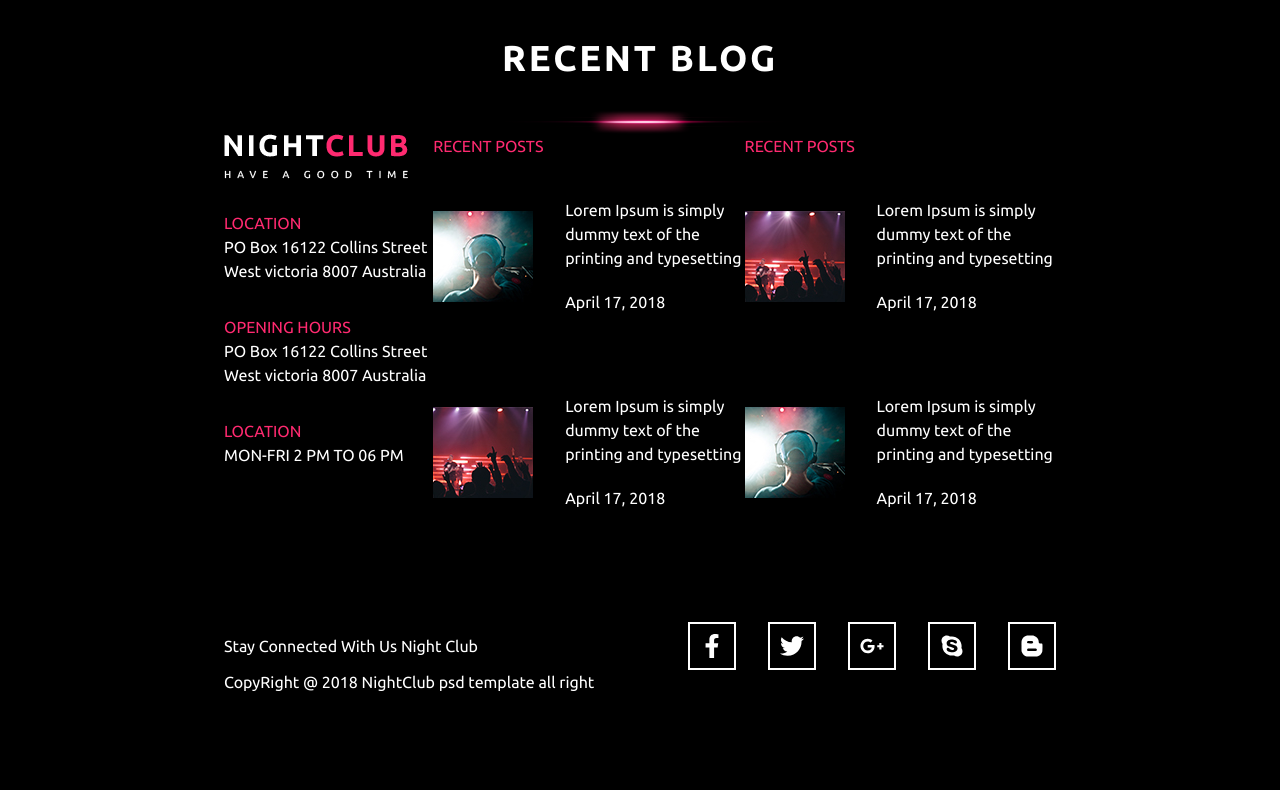
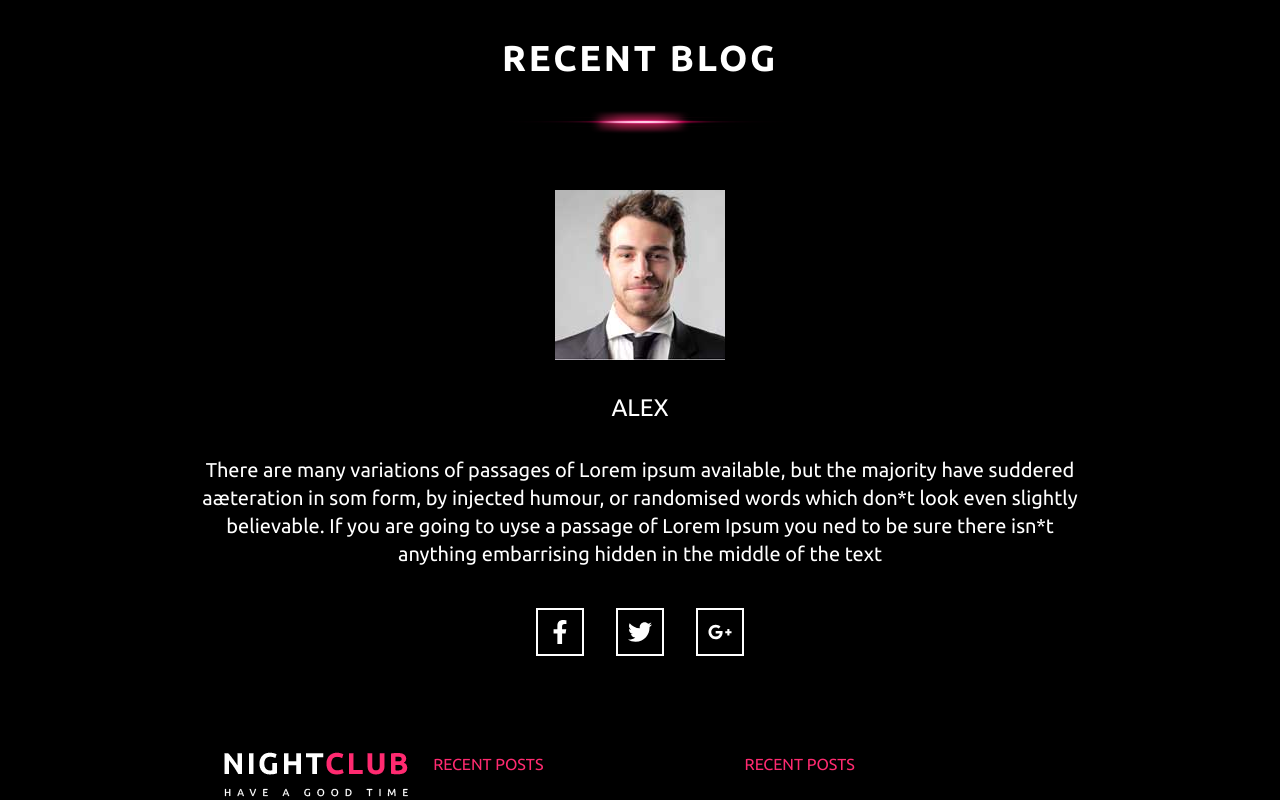
Before and after one commit to Nadjaroemer/NightClub2.0, a React (Create React App) app: page /contact-us in a window 1280 px wide. Shown: the part 2240-3040 px from the top of the page. Built offline with nearby package versions, Linux system fonts and the light colour scheme.

Commit message:
Add styling to testimonial component

```diff
--- /dev/null
+++ b/src/components/Testimonials.js
@@ -0,0 +1,21 @@
+import { FaTwitter, FaFacebookF, FaGooglePlusG } from "react-icons/fa";
+export default function Testimonials({ image, name, text }) {
+  return (
+    <div className="flex flex-col justify-center items-center pt-14 pb-24 pl-48 pr-48">
+      <img src={image} alt="guest" />
+      <p className="uppercase text-2xl pt-8 pb-8">{name}</p>
+      <p className="text-center text-xl">{text}</p>
+      <div className="flex pt-10">
+        <div className="border-2 border-white w-12 h-12 flex justify-center items-center ">
+          <FaFacebookF size="1.5rem" />
+        </div>
+        <div className="flex border-2 border-white w-12 h-12 justify-center items-center ml-8">
+          <FaTwitter size="1.5rem" />
+        </div>
+        <div className="flex border-2 border-white w-12 h-12 justify-center items-center ml-8">
+          <FaGooglePlusG size="1.5rem" />
+        </div>
+      </div>
+    </div>
+  );
+}
--- a/src/pages/Landingpage.jsx
+++ b/src/pages/Landingpage.jsx
@@ -1,8 +1,11 @@
 import Headline from "../components/Headline";
+import Testimonials from "../components/Testimonials";
 
 import restaurantImageTo from "../assets/content-img/reastaurant_1.jpg";
 import restaurantImageOne from "../assets/content-img/thumb1.jpg";
 import restaurantImageThree from "../assets/content-img/thumb2.jpg";
+import testimonialThree from "../assets/content-img/testimonial_3.jpg"
+
 
 export default function Landingpage() {
   return(
@@ -21,6 +24,13 @@ export default function Landingpage() {
         <Headline headline="EVENTS OF THE MONTH" />
         <Headline headline="NIGHT CLUB GALLERY" />
         <Headline headline="RECENT BLOG" />
+
+        <Testimonials
+        image={testimonialThree}
+        name="Alex"
+        text="There are many variations of passages of Lorem ipsum available, but the majority have suddered aæteration in som form, by injected humour, or randomised words which don*t look even slightly believable. If you are going to uyse a passage of Lorem Ipsum you ned to be sure there isn*t anything embarrising hidden in the middle of the text"/>
+
         </div>
+
   )
 }
```
